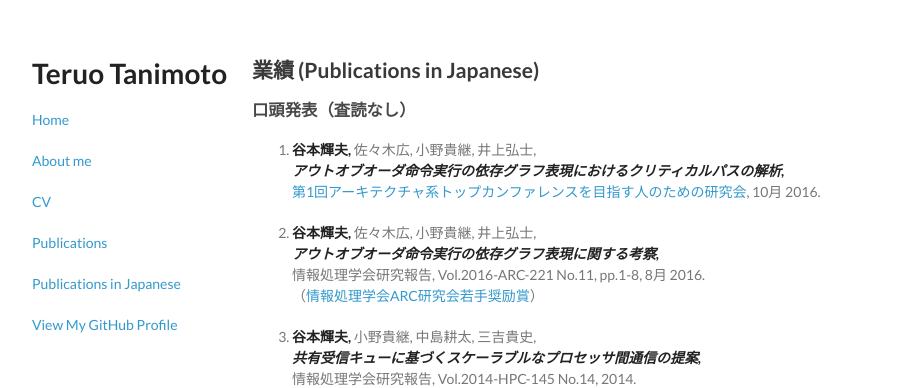
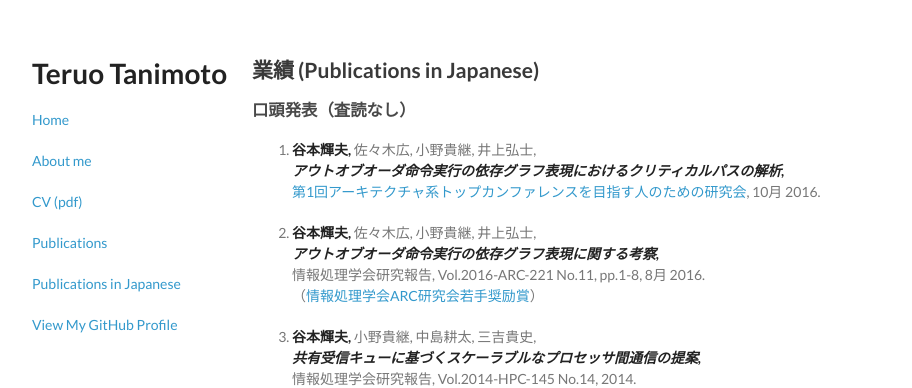
Before and after one commit to teruo41/teruo41.github.io, a Jekyll site: the page built from pubsj.md, in a window 1280 px wide. Shown: the top 388 px of the page, without its empty margins (178-1090 px from the left). Built offline with Jekyll 4.4.1, drawn with Linux system fonts in a browser that asks for light colours.

Commit message:
Minor update

```diff
--- a/_includes/header.html
+++ b/_includes/header.html
@@ -2,7 +2,7 @@
   <h1>Teruo Tanimoto</h1>
   <p class="view"><a href="/">Home</a></p>
   <p class="view"><a href="/about">About me</a></p>
-  <p class="view"><a href="/contents/CV_teruo.pdf">CV</a></p>
+  <p class="view"><a href="/contents/CV_teruo.pdf">CV (pdf)</a></p>
   <p class="view"><a href="/pubse">Publications</a></p>
   <p class="view"><a href="/pubsj">Publications in Japanese</a></p>
   <p class="view"><a href="https://github.com/teruo41">View My GitHub Profile</a></p>
```
